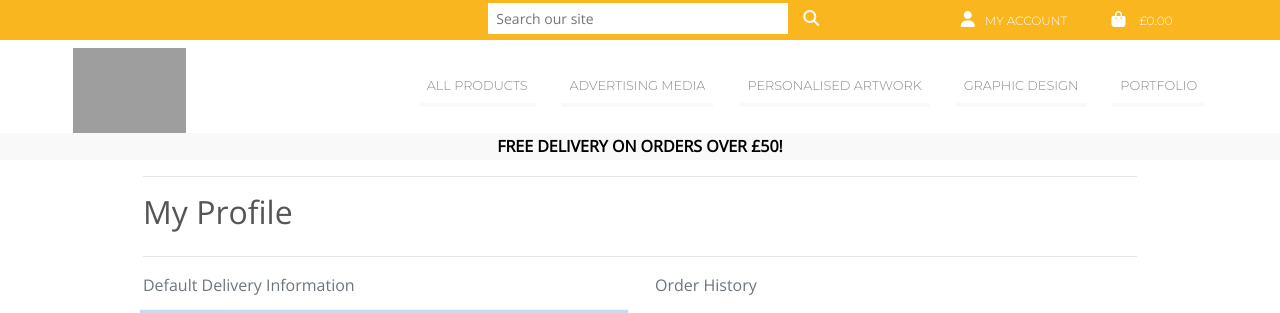
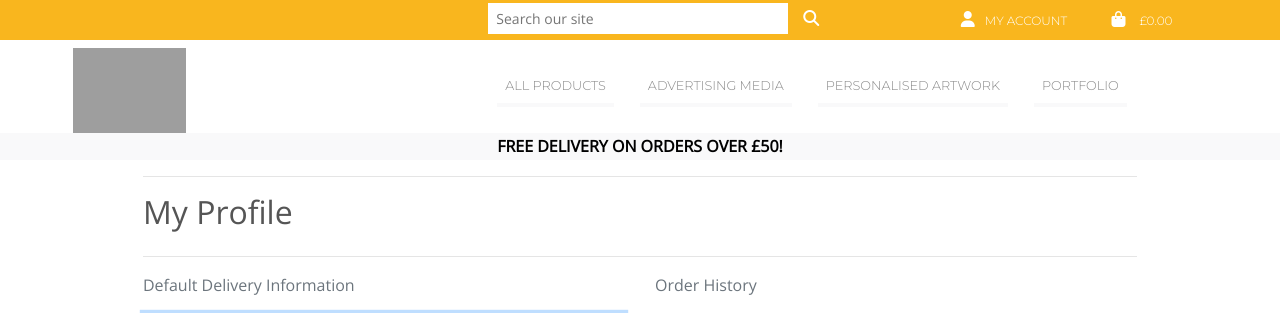
Before and after one commit to Baynuts/graphics, a Django app: page /profile/ in a window 1280 px wide. Shown: the top 313 px of the page. Run offline with Django 3.2, Linux system fonts and the light colour scheme; the visitor is signed in with stand-in values (Sample User, id 1); data comes from the database, SQL or seed files in the repository; data that the repository does not hold is empty; some libraries are stand-ins or nearby versions; grey boxes are pictures that could not be loaded.

Commit message:
Tidy up code

```diff
--- a/profiles/templates/profiles/profile.html
+++ b/profiles/templates/profiles/profile.html
@@ -23,6 +23,7 @@
                 <hr>
             </div>
         </div>
+        <!--Create form for profile fields-->
         <div class="row mb-5">
             <div class="col-12 col-lg-6">
                 <p class="text-muted">Default Delivery Information</p>
@@ -32,6 +33,7 @@
                     <button class="btn btn-graphicz rounded-0 text-uppercase float-right">Update Information</button>
                 </form>
             </div>
+            <!--Show customers previous orders in a list-->
             <div class="col-12 col-lg-6">
                 <p class="text-muted">Order History</p>
                 <div class="order-history table-responsive">
@@ -45,6 +47,7 @@
                             </tr>
                         </thead>
                         <tbody>
+                            <!--Iterate through all orders-->
                             {% for order in orders %}
                                 <tr>
                                     <td>
--- a/templates/includes/main-nav.html
+++ b/templates/includes/main-nav.html
@@ -9,6 +9,7 @@
             <a class="nav-link mr-3" href="#" id="all-products-link" data-toggle="dropdown" aria-haspopup="true" aria-expanded="false">
                 All Products
             </a>
+            <!--All products listed via criteria-->
             <div class="dropdown-menu border-0" aria-labelledby="all-products-link">
                 <a href="{% url 'products' %}?sort=price&direction=asc" class="dropdown-item">By Price</a>
                 <a href="{% url 'products' %}?sort=rating&direction=desc" class="dropdown-item ">By Rating</a>
@@ -21,6 +22,7 @@
             <a class="nav-link mr-3" href="#" id="advertising-link" data-toggle="dropdown" aria-haspopup="true" aria-expanded="false">
                 Advertising Media
             </a>
+            <!--Products by category-->
             <div class="dropdown-menu border-0" aria-labelledby="advertising-link">
                 <a href="{% url 'products' %}?category=menus" class="dropdown-item">Menus</a>
                 <a href="{% url 'products' %}?category=flyers" class="dropdown-item">Flyers</a>
@@ -33,6 +35,7 @@
             <a class="nav-link mr-3" href="#" id="personalised-link" data-toggle="dropdown" aria-haspopup="true" aria-expanded="false">
                 Personalised Artwork
             </a>
+            <!--Direct links to products-->
             <div class="dropdown-menu border-0" aria-labelledby="personalised-artwork-link">
                 <a href="{% url 'products' %}57" class="dropdown-item">Savour The Date</a>
                 <a href="{% url 'products' %}58" class="dropdown-item">Tied The Knot</a>
@@ -42,11 +45,6 @@
         </li>
 
         <li class="nav-item">
-            <a class="nav-link mr-3" href="{% url 'products' %}">
-                Graphic Design
-            </a>
-        </li>
-        <li class="nav-item">
             <a class="nav-link" href="{% url 'portfolio' %}">
                 Portfolio
             </a>
--- a/templates/includes/toasts/toast_success.html
+++ b/templates/includes/toasts/toast_success.html
@@ -13,6 +13,7 @@
                 <hr class="mt-1 mb-3">
             </div>
         </div>
+        <!--Display list of items in the cart-->
         {% if grand_total and not on_profile_page %}
             <p class="logo-font bg-white text-black py-1">Your Cart ({{ product_count }})</p>
             <div class="bag-notification-wrapper">
```
Also changed, not shown: templates/base.html (+6 -14 lines).
